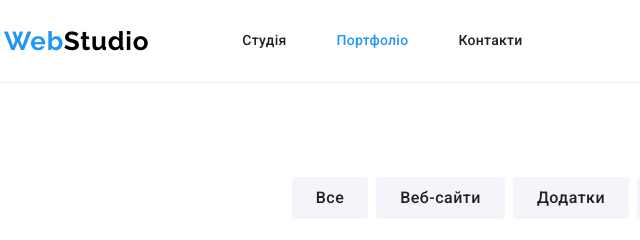
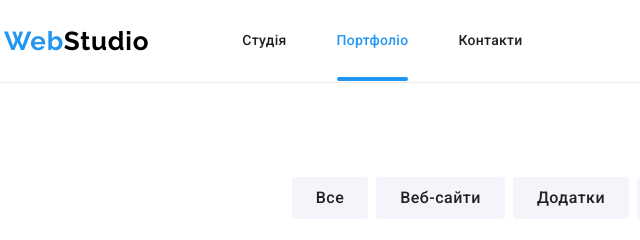
Before and after one commit to ZhenyaIlchenko/goit-markup-hw-05, a plain HTML site: page portfolio.html in a window 1280 px wide. Shown: the top 240 px of the page, 51-691 px from the left. Drawn offline with nearby package versions, Linux system fonts and the light colour scheme.

Commit message:
додала активне підкреслення

```diff
--- a/css/style.css
+++ b/css/style.css
@@ -139,6 +139,20 @@ img {
 
 .header-item:not(:last-child) {
 	margin-right: 50px;
+}
+.active {
+	position: relative;
+}
+
+.active::after {
+	position: absolute;
+	left: 0;
+	bottom: 0;
+	content: "";
+	width: 100%;
+	height: 4px;
+	border-radius: 2px;
+	background-color: var(--accent-color);
 }
 
 .header-list-contacts {
```
